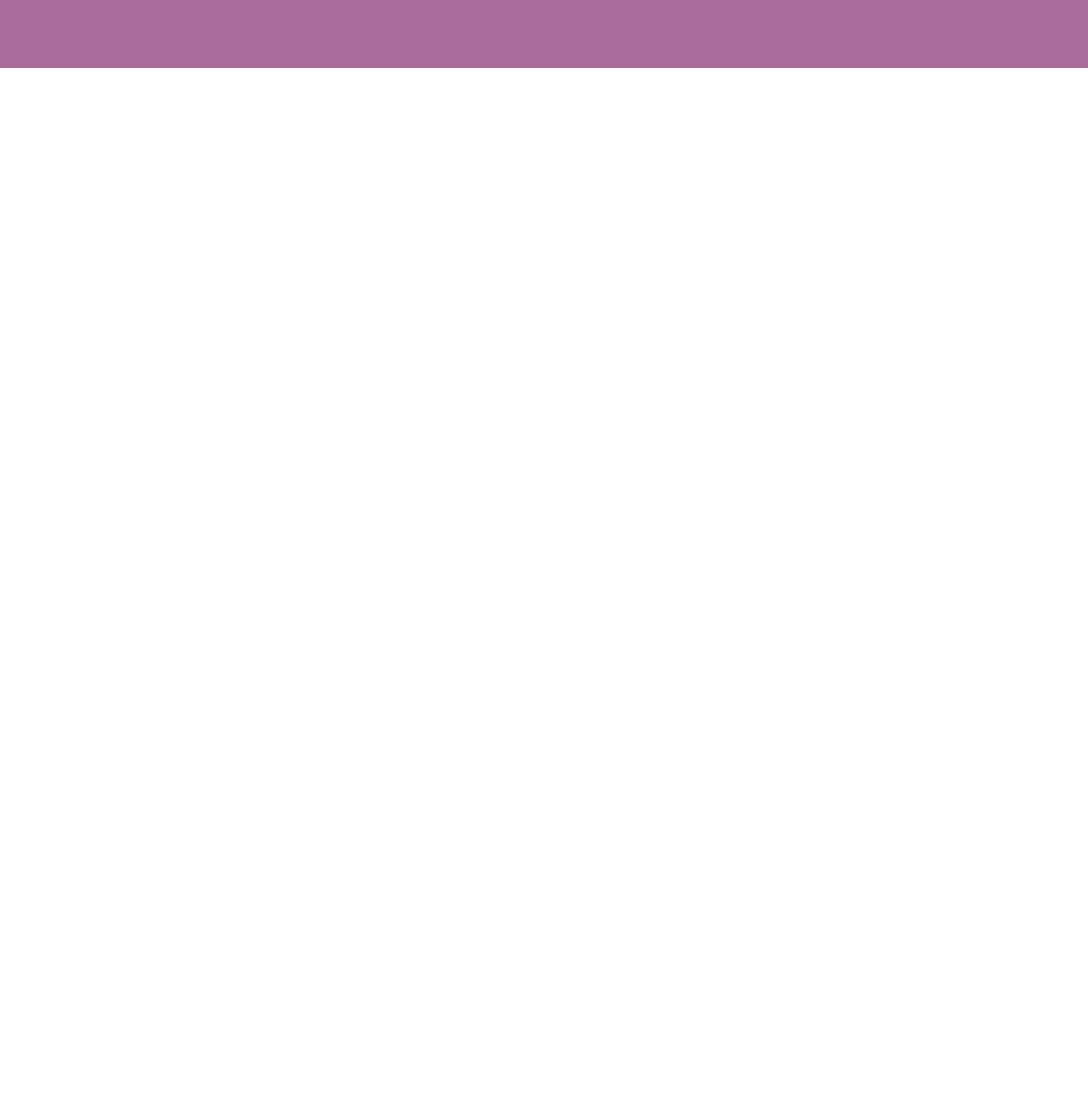
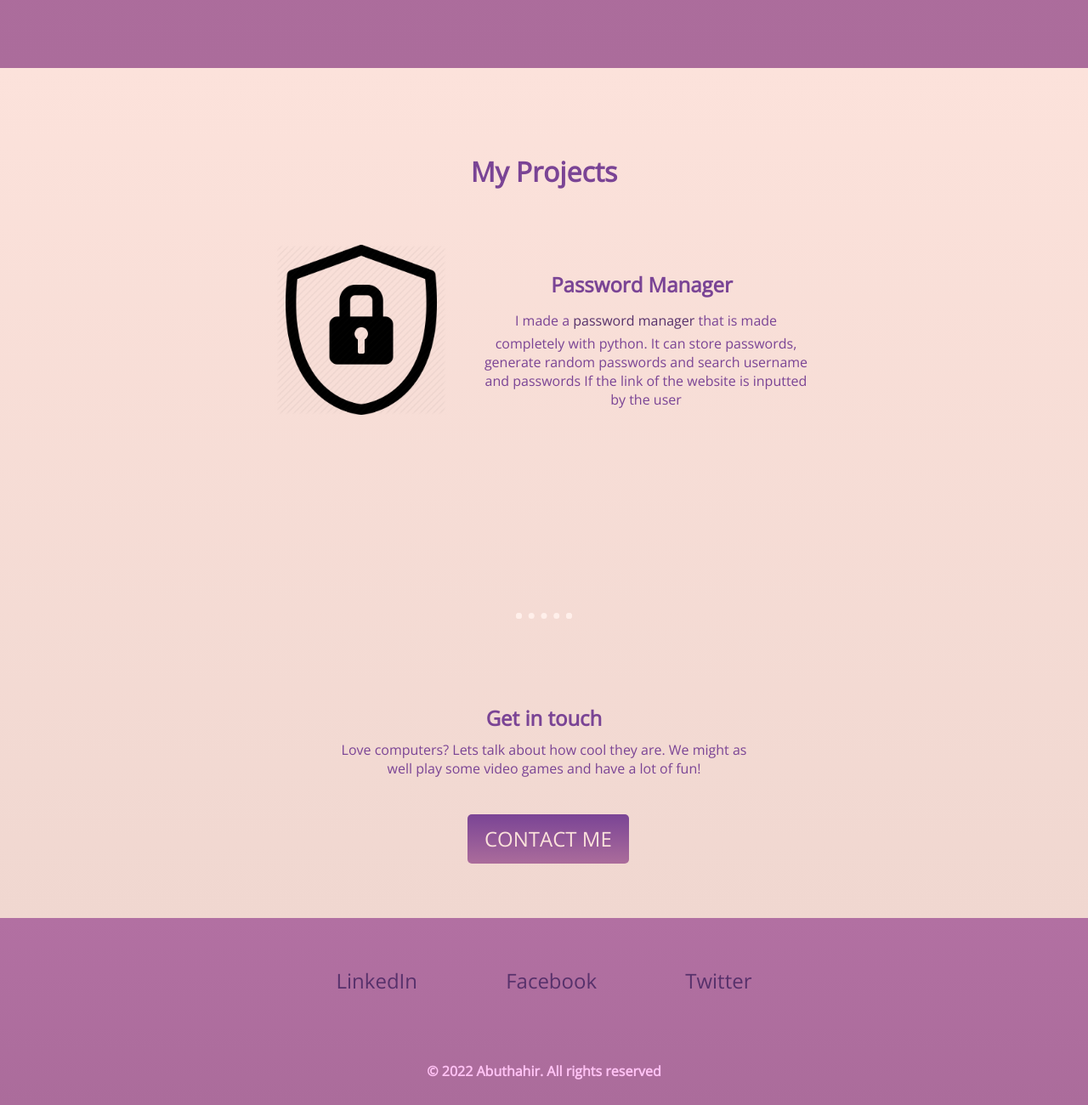
Before and after one commit to abuthahir111111/portfolio-website, a plain HTML site: page work.html in a window 1280 px wide. Shown: the part 653-1953 px from the top of the page at 85% size. Before the commit the page ends 800 px from the top, so only its background shows below. Drawn offline with nearby package versions, Linux system fonts and the light colour scheme.

```diff
--- a/css/styles.css
+++ b/css/styles.css
@@ -8,7 +8,7 @@ a {
     font-size: 1.5rem;
     line-height: 2;
     margin: 0 50px;
-    color: #7A4495;
+    color: #57316B;
 }
 header {
     height: 130px;
@@ -27,7 +27,7 @@ h2 {
     margin: 10px;
     color: #7A4495;
 }
-h3 {
+h4 {
     color: #FFC2F4;
 }
 p {
@@ -181,3 +181,39 @@ hr {
 .contact-links {
     padding: 50px;
 }
+.projects {
+    margin-top: 0;
+    padding-top: 100px;
+}
+.password-manager {
+    margin: 0;
+    padding: 0;
+    font-size: 1rem;
+}
+.password-manager:hover {
+    color: white;
+}
+.project-1 {
+    position: relative;
+    margin-top: 40px;
+    margin-bottom: 10px;
+    padding-top: 25px;
+    padding-bottom: 100px;
+    padding-left: 25px;
+    padding-right: 25px;
+}
+.project1-text {
+    margin-top: 30px;
+}
+.password-manager-image {
+    width: 200px;
+    height: 200px;
+    float: left;
+    margin-right: 40px;
+}
+.middle-container-work {
+    background-image: linear-gradient(#FCE2DB, #F0D7D0);
+    margin: 0;
+    padding: 0;
+    height: 1000px;
+}
--- a/work.html
+++ b/work.html
@@ -9,7 +9,7 @@
     <link rel="preconnect" href="https://fonts.gstatic.com" crossorigin>
     <link href="https://fonts.googleapis.com/css2?family=Montserrat&family=Open+Sans&display=swap" rel="stylesheet">
     <link rel="icon" href="images/favicon.ico">
-    <title>Document</title>
+    <title>Abu-Work</title>
 </head>
 <body>
     <div class="top-container">
@@ -21,6 +21,43 @@
                 <a href="notes.html">Notes</a>
             </div>
         </header>
+        <div class="intro">
+            <h1 class="name">
+                Work
+            </h1>
+            <h2 class="description">
+                what I am up to
+            </h2>
+        </div>
     </div>
+    <div class="middle-container-work">
+        <div class="skills">
+            <h1 class="projects">My Projects</h1>
+            <div class="project-1">
+                <img src="images/logo.png" alt="" class="password-manager-image">
+                <div class="project1-text">
+                    <h2>Password Manager</h2>
+                    <p class="password-manager-skill-description">I made a <a href="https://github.com/abuthahir111111/Tkinter-Password-Manager" class="password-manager">password manager</a> that is made completely with python.
+                    It can store passwords, generate random passwords and search username and passwords If the link of
+                    the website is inputted by the user </p>
+                </div>
+            </div>
+        </div>
+        <hr>
+        <div class="contact-me-text">
+            <h2>Get in touch</h2>
+            <p>Love computers? Lets talk about how cool they are.
+            We might as well play some video games and have a lot of fun!</p>
+            <a class="contact-me-button" href="mailto:abuthahirmu100@gmail.com">CONTACT ME</a>
+        </div>
+    </div>
+    <footer>
+        <div class="contact-links">
+            <a href="link">LinkedIn</a>
+            <a href="link">Facebook</a>
+            <a href="link">Twitter</a>
+        </div>
+        <h4>© 2022 Abuthahir. All rights reserved</h4>
+    </footer>
 </body>
 </html>
```
Also changed, not shown: notes.html (+1 -1 lines), images/index.html (renamed from index.html), images/logo.png (added).
